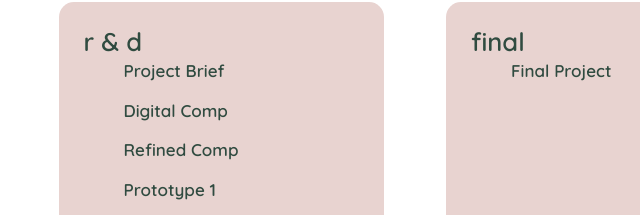
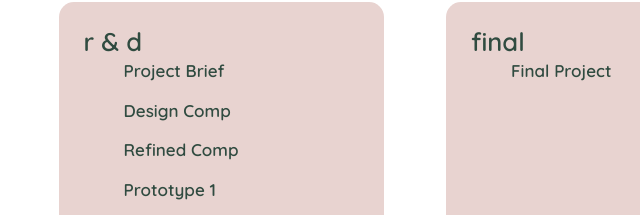
Before and after one commit to michellemckenzie/michellemckenzie.github.io, a plain HTML site: page des157a/index.html in a window 1280 px wide. Shown: the part 368-583 px from the top of the page, 419-1059 px from the left. Drawn offline with nearby package versions, Linux system fonts and the light colour scheme.

Commit message:
final brief

```diff
--- a/des157a/index.html
+++ b/des157a/index.html
@@ -118,7 +118,7 @@
                     <h2 id = "rd"> r & d</h2>
                     <ul>
                         <li> <a href ="final/brief.html"> Project Brief </a> </li>
-                        <li> <a href =""> Digital Comp </a> </li>
+                        <li> <a href ="final/images/comp.png"> Design Comp </a> </li>
                         <li> <a href =""> Refined Comp</a> </li>
                         <li> <a href =""> Prototype 1 </a> </li>
                         <li> <a href =""> User Test </a> </li>
```
Also changed, not shown: des157a/final/images/comp.png (added).
